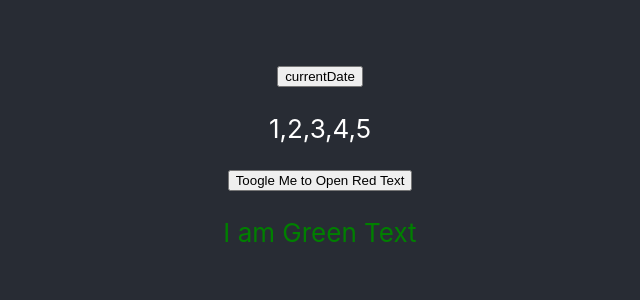
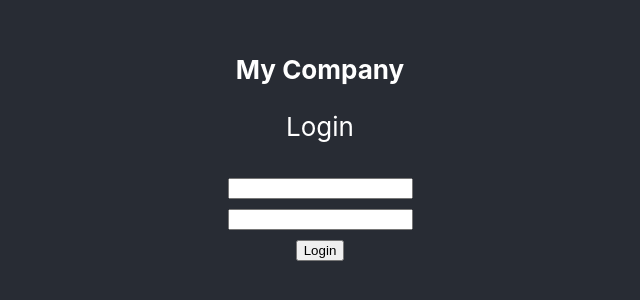
Before and after one commit to KameshwaranMurugan333/credo_first_reactapp, a React (Create React App) app: page / in a window 1280 px wide. Shown: the part 256-556 px from the top of the page, without its empty margins (320-960 px from the left). Built offline with nearby package versions, Linux system fonts and the light colour scheme.

Commit message:
login screen component

```diff
--- a/src/App.js
+++ b/src/App.js
@@ -1,20 +1,13 @@
 import './App.css';
 import React from 'react';
+import { LoginScreen } from './screens';
 
 function App() {
-
-  const [state, setState] = React.useState({ date: "" });
-
-  const changeDate = () => {
-    let currentDate = new Date().toString();
-    setState({...state,date: currentDate});
-  }
 
   return (
     <div className="App">
       <header className="App-header">
-        <p>{state.date}</p>
-        <button onClick={changeDate} >currentDate</button>
+        <LoginScreen />
       </header>
     </div>
   );
--- /dev/null
+++ b/src/components/button/index.js
@@ -0,0 +1,5 @@
+import React from "react";
+
+export const Button = (props) => {
+    return <button id={props.id} onClick={props.onClick}>{props.btnName}</button>
+}
--- /dev/null
+++ b/src/components/index.js
@@ -0,0 +1,3 @@
+export * from './textHeader';
+export * from './input';
+export * from './button';
--- /dev/null
+++ b/src/components/input/index.js
@@ -0,0 +1,7 @@
+import React from "react";
+
+export const Input = (props) => {
+    return <div>
+        <input id={props.id} value={props.value} onChange={(e) => props.onChange(e.target.value)} type={props.type} />
+    </div>
+}
--- /dev/null
+++ b/src/components/textHeader/index.js
@@ -0,0 +1,8 @@
+import React from "react";
+
+export const TextHeader = (props) => {
+    return <div>
+        <p><b>{props.title}</b></p>
+        <p>{props.subTitle}</p>
+    </div>
+}
--- a/src/index.js
+++ b/src/index.js
@@ -1,7 +1,7 @@
 import React from 'react';
 import ReactDOM from 'react-dom/client';
 import './index.css';
-import App from './AppClass';
+import App from './App';
 import reportWebVitals from './reportWebVitals';
 
 const root = ReactDOM.createRoot(document.getElementById('root'));
--- /dev/null
+++ b/src/screens/index.js
@@ -0,0 +1 @@
+export * from './login';
--- /dev/null
+++ b/src/screens/login/index.js
@@ -0,0 +1,30 @@
+import React from "react";
+import { Button, Input, TextHeader } from "../../components";
+
+export const LoginScreen = (props) =>{
+
+    const [state,setState] = React.useState({email:'',password:''});
+
+    const updateEmail = (email) => setState({...state,email});
+
+    const updatePassword = (password) => setState({...state,password});
+
+    const onSubmit = () => alert("Welcome");
+
+    return <div>
+        <TextHeader title="My Company" subTitle="Login" />
+        <Input
+            id={"email"}
+            value={state.email}
+            onChange={updateEmail}
+            type="text"
+        />
+        <Input
+            id={"password"}
+            value={state.password}
+            onChange={updatePassword}
+            type="password"
+        />
+        <Button id={"login_btn"} btnName="Login" onClick={onSubmit} />
+    </div>
+}
```
